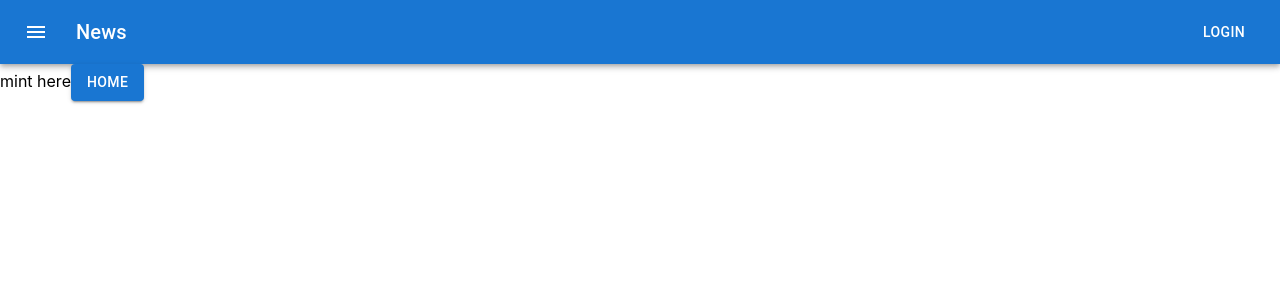
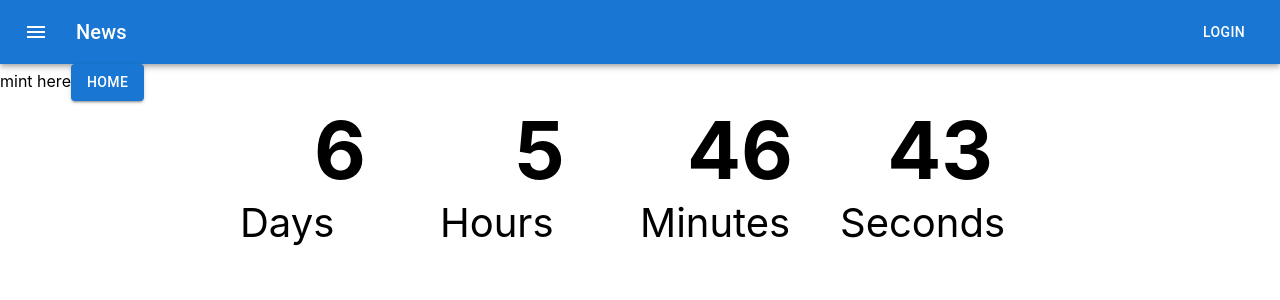
Before and after one commit to axel-coudair/nft_perky_pika_app, a Next.js app: page /mint in a window 1280 px wide. Shown: the top 300 px of the page. Built offline with nearby package versions, Linux system fonts and the light colour scheme.

Commit message:
📦️ import du timer

```diff
--- /dev/null
+++ b/components/Timer/Timer.js
@@ -0,0 +1,49 @@
+import React, { useState } from 'react'
+import { useEffect } from 'react';
+import useStyles from './TimerStyle'
+import { Grid } from '@mui/material';
+
+export default function Timer({ startDate = new Date('2021-11-29T00:00:00') }) {
+    const classes = useStyles();
+    const [timeToStartArray, setTimeToStartArray] = useState([])
+
+    const updateTimer = (timeToStart) => {
+        setTimeToStartArray([{
+            label: "Days",
+            number: timeToStart.getDate()
+        }, {
+            label: "Hours",
+            number: timeToStart.getHours()
+        }, {
+            label: "Minutes",
+            number: timeToStart.getMinutes()
+        }, {
+            label: "Seconds",
+            number: timeToStart.getSeconds()
+        }])
+    }
+
+    useEffect(() => {
+        const timer = setInterval(() => {
+            const timeToStart = new Date(startDate - new Date())
+            updateTimer(timeToStart)
+        }, 1000);
+        return () => clearInterval(timer);
+    }, []);
+
+    return (
+        new Date(startDate - new Date()) > 0 &&
+            <Grid container mx="auto" className={classes.timerContainer}>
+                {timeToStartArray.map((timeToStartItem, index) =>
+                    <Grid item xs={3} key={index}>
+                        <div xs={3} className={classes.timerNumber}>
+                            <span className={classes.timerNumber}>{timeToStartItem.number}</span>
+                        </div>
+                        <div className={`${classes.timerLabel}`}>
+                            <span>{timeToStartItem.label}</span>
+                        </div>
+                    </Grid>
+                )}
+            </Grid>
+    )
+}
--- /dev/null
+++ b/components/Timer/TimerStyle.js
@@ -0,0 +1,19 @@
+
+import { makeStyles } from "@mui/styles";
+
+const useStyles = makeStyles((theme) => ({
+    timerNumber: { textAlign: "center", fontWeight: "bold", fontSize: "80px" },
+    timerLabel: { textAlign: "center", fontWeight: "bold" },
+    timerContainer: { maxWidth: "800px" },
+    timerLabel: { fontSize: "40px" },
+    "@media (max-width: 800px)": {
+        timerLabel: { fontSize: "20px" },
+        timerNumber: { fontSize: "60px" }
+    },
+    "@media (max-width: 500px)": {
+        timerLabel: { fontSize: "12px" },
+        timerNumber: { fontSize: "50px" }
+    }
+}));
+
+export default useStyles;
--- a/pages/mint.js
+++ b/pages/mint.js
@@ -1,15 +1,26 @@
-import React from 'react'
+import React, { useState } from 'react'
 import Link from 'next/link'
 import { Button } from '@mui/material'
+import Timer from '../components/Timer/Timer';
 
 
 export default function mint() {
+    const [isSoldOut, setIsSoldOut] = useState(false); // true when items remaining is zero
+    const [isMinting, setIsMinting] = useState(false); // true when user got to press MINT
+
+    const [itemsAvailable, setItemsAvailable] = useState(0); // total nfts
+    const [itemsRedeemed, setItemsRedeemed] = useState(); // total nfts minted
+    const [itemsRemaining, setItemsRemaining] = useState(); // nft left
+    const [startDate, setStartDate] = useState(); // when minting starts
+    const [remainingTime, setRemainingTime] = useState(new Date(new Date('2021-11-29T00:00:00') - new Date()))
+    const [candyMachine, setCandyMachine] = useState({});
     return (
         <>
             mint here
             <Link href="/">
                 <Button variant="contained">Home</Button>
             </Link>
+            <Timer startDate={startDate} />
         </>
     )
 }
```
